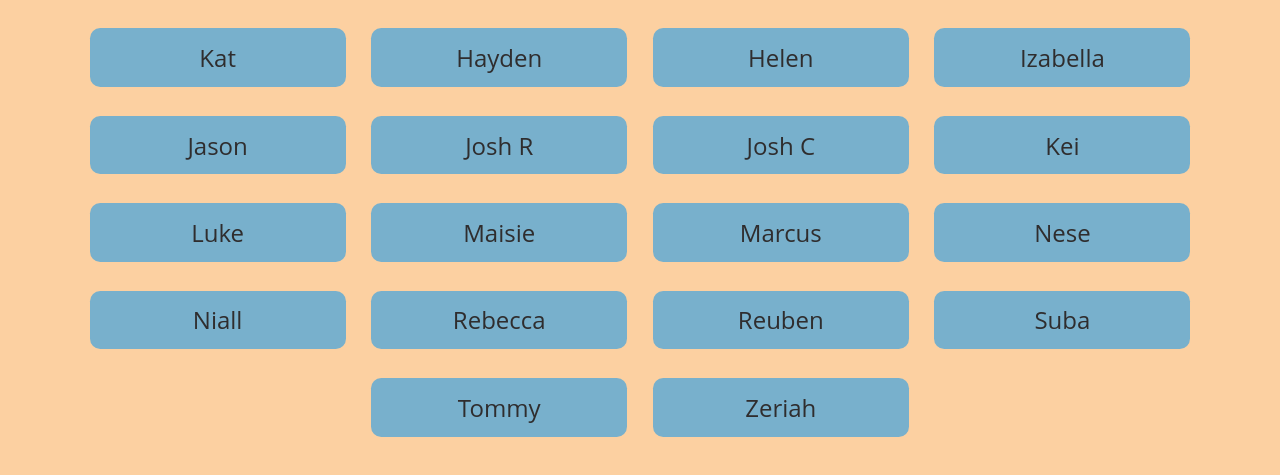
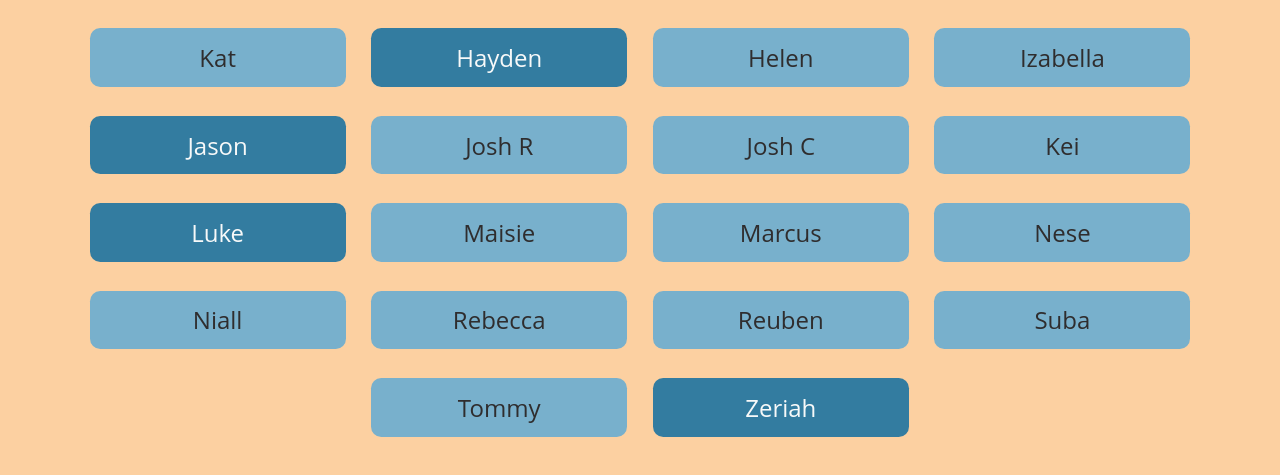
Before and after one commit to olly-tech/website-showcase, a plain HTML site: page index.html in a window 1280 px wide. Shown: the part 67-542 px from the top of the page. Drawn offline with Linux system fonts and the light colour scheme.

Commit message:
Update style.css

```diff
--- a/style.css
+++ b/style.css
@@ -42,7 +42,7 @@ header {
     background-color: var(--linkcolour);
 }
 
-.read-next a:hover {
+.read-next a:hover, .read-next a[href=""]{
     background-color: var(--hovercolour);
     color: var(--light);
 }
```
